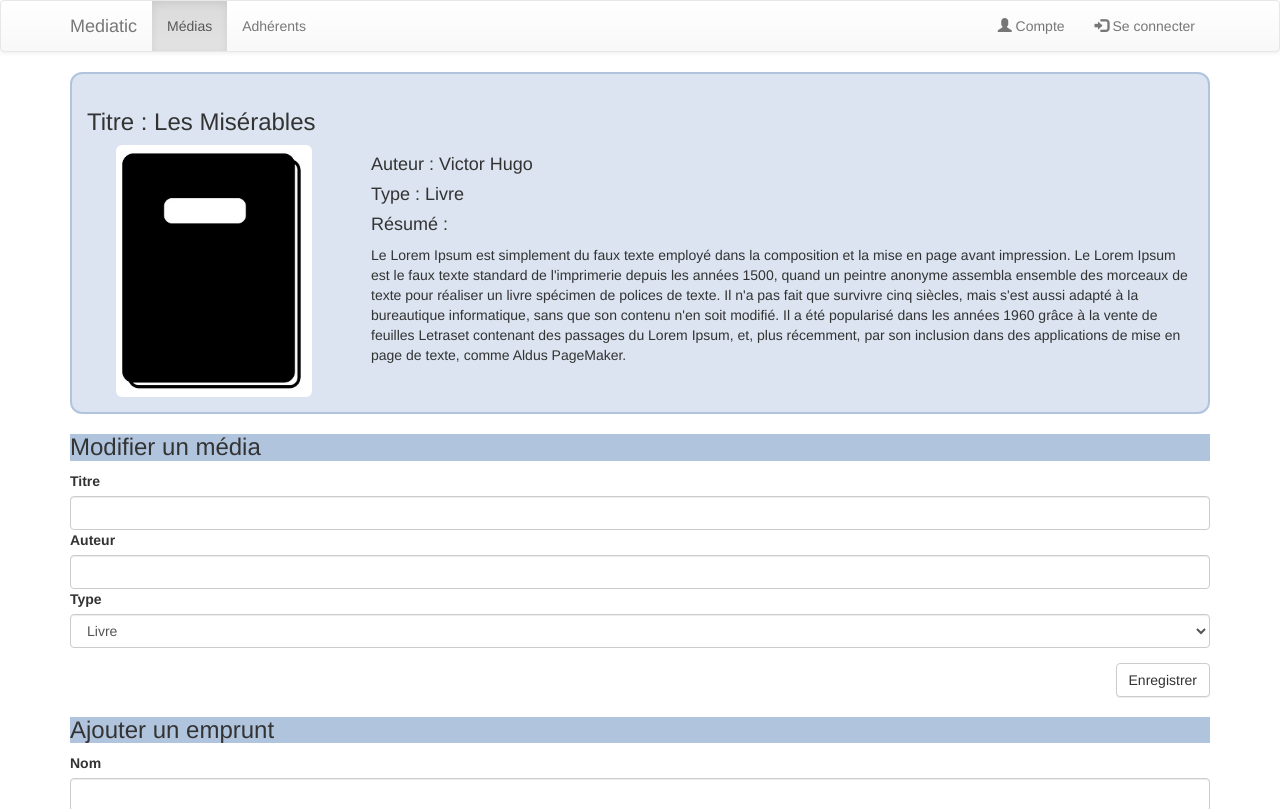
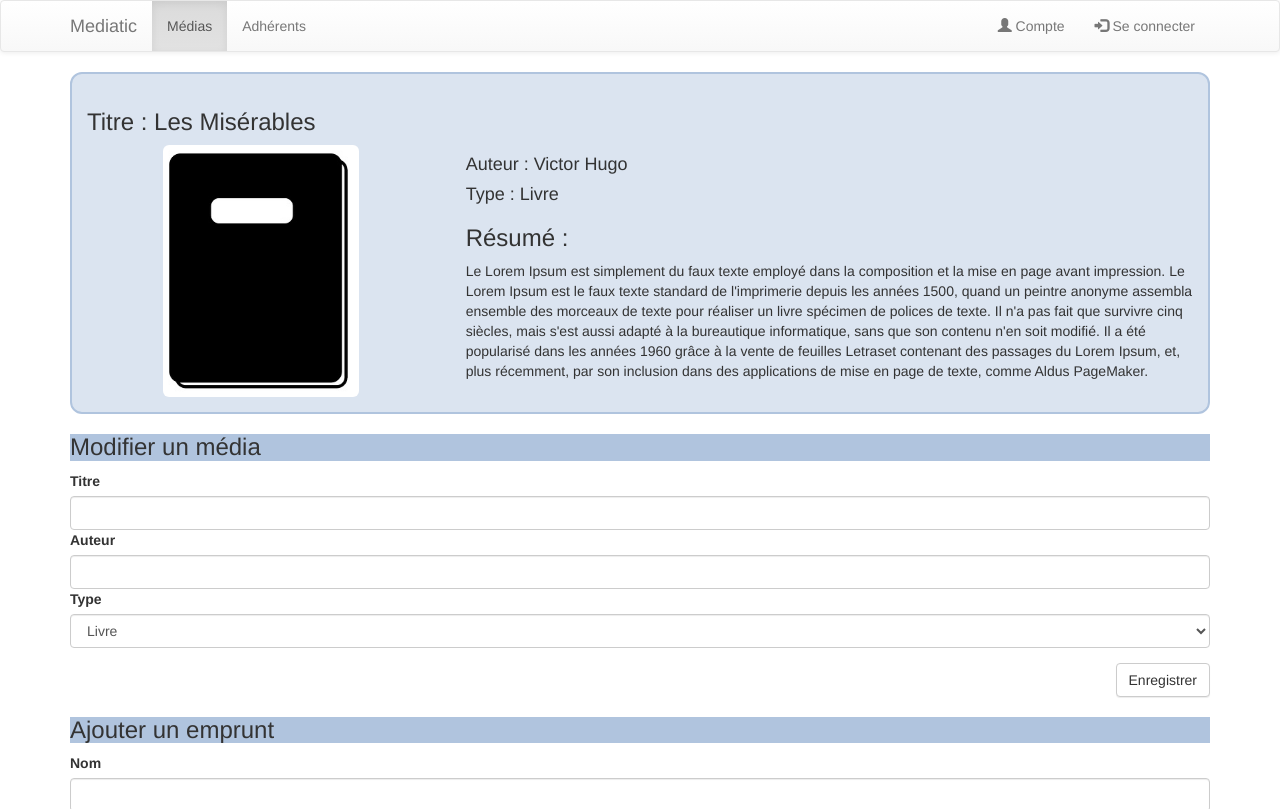
Before and after one commit to JAYael/mediatic-maquette, a plain HTML site: page media-fiche.html in a window 1280 px wide. Shown: the top 809 px of the page. Drawn offline with Linux system fonts and the light colour scheme.

Commit message:
correction media-fiche.html (responsive ok)

```diff
--- a/media-fiche.html
+++ b/media-fiche.html
@@ -43,13 +43,13 @@
 		<div class="case-border">
 			<h3>Titre : Les Misérables </h3>
 		    <div class="row">
-		    	<div class="col-sm-3 text-center">
+		    	<div class="col-sm-4 text-center">
 		    		<img src="ressources/livre.jpg" class= "img-rounded" width="196" height="252" alt="Logo">
 				</div>
-				<div class="col-sm-9">
+				<div class="col-sm-8">
 					<h4>Auteur : Victor Hugo</h4>
 					<h4>Type : Livre</h4>
-					<h4>Résumé : </h4>
+					<h3>Résumé : </h4>
 					<p>Le Lorem Ipsum est simplement du faux texte employé dans la composition et la mise en page avant impression. Le Lorem Ipsum est le faux texte standard de l'imprimerie depuis les années 1500, quand un peintre anonyme assembla ensemble des morceaux de texte pour réaliser un livre spécimen de polices de texte. Il n'a pas fait que survivre cinq siècles, mais s'est aussi adapté à la bureautique informatique, sans que son contenu n'en soit modifié. Il a été popularisé dans les années 1960 grâce à la vente de feuilles Letraset contenant des passages du Lorem Ipsum, et, plus récemment, par son inclusion dans des applications de mise en page de texte, comme Aldus PageMaker.<p/>
 				</div>
 			</div>
```
